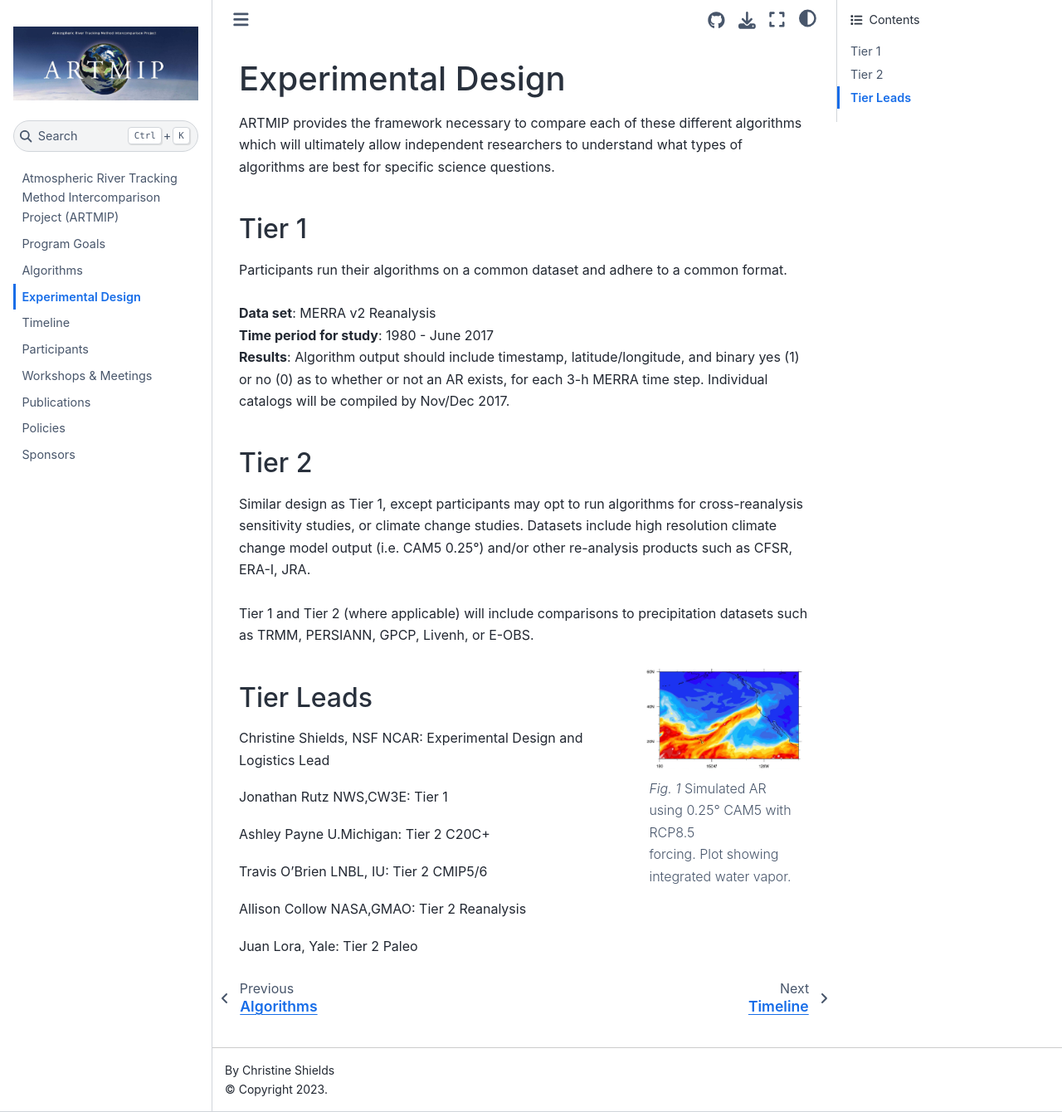
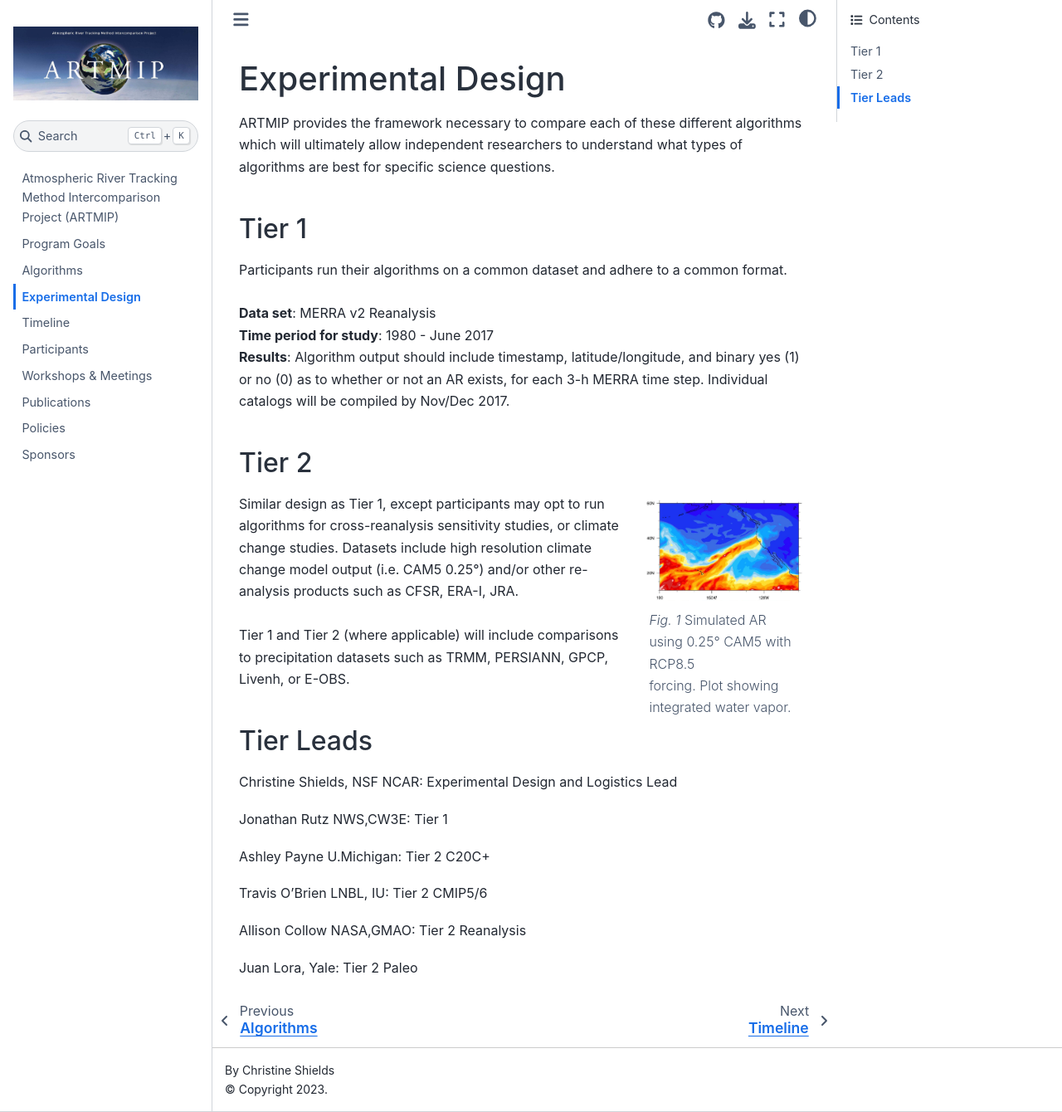
Before and after one commit to NCAR/ARTMIP, a Jupyter Book: the page built from book/experimental-design.md, in a window 1280 px wide and 1340 px high. Shown: the whole window at 83% size. Built offline with Jupyter Book 1.0.4 settings and Sphinx 7.4.7 and the Sphinx Book theme 1.1.4, drawn with Linux system fonts in a browser that asks for light colours; part of the change alters nothing that is shown.

```diff
--- a/book/experimental-design.md
+++ b/book/experimental-design.md
@@ -4,7 +4,7 @@ ARTMIP provides the framework necessary to compare each of these different algor
 ## Tier 1
 
 <!---<img align="right" src="https://github.com/brmy4086/ARTMIP/blob/63b2bd6590e6c8eb2e6ab928b63084ea3b6d2784/book/images/Experimental01-MERRA-2.jpeg" width="30%">--->
-:::{figure-md}
+:::{figure-md} MERRA2
 :width: 30%
 :align: right
 ![MERRA2](images/Experimental01-MERRA-2.jpeg)
@@ -18,16 +18,19 @@ Participants run their algorithms on a common dataset and adhere to a common for
 <b>Results</b>: Algorithm output should include timestamp, latitude/longitude, and binary yes (1) or no (0) as to whether or not an AR exists, for each 3-h MERRA time step. Individual catalogs will be compiled by Nov/Dec 2017.<br>
 
 ## Tier 2
-Similar design as Tier 1, except participants may opt to run algorithms for cross-reanalysis sensitivity studies, or climate change studies. Datasets include high resolution climate change model output (i.e. CAM5 0.25°) and/or other re-analysis products such as CFSR, ERA-I, JRA.<br><br>
-Tier 1 and Tier 2 (where applicable) will include comparisons to precipitation datasets such as TRMM, PERSIANN, GPCP, Livenh, or E-OBS.<br>
 
-:::{figure-md}
+:::{figure-md} AR-CAM5
 :width: 30%
 :align: right
 ![](images/Experimental02-AR-CAM5.jpeg)
 
 Simulated AR using 0.25° CAM5 with RCP8.5 <br>forcing. Plot showing integrated water vapor.
 :::
+
+Similar design as Tier 1, except participants may opt to run algorithms for cross-reanalysis sensitivity studies, or climate change studies. Datasets include high resolution climate change model output (i.e. CAM5 0.25°) and/or other re-analysis products such as CFSR, ERA-I, JRA.<br><br>
+Tier 1 and Tier 2 (where applicable) will include comparisons to precipitation datasets such as TRMM, PERSIANN, GPCP, Livenh, or E-OBS.<br>
+
+
 <!---This way didn't work <p align="right" width="31%">
   <img src="images/Experimental02-AR-CAM5.jpeg" width="30%"><br>
 
```
